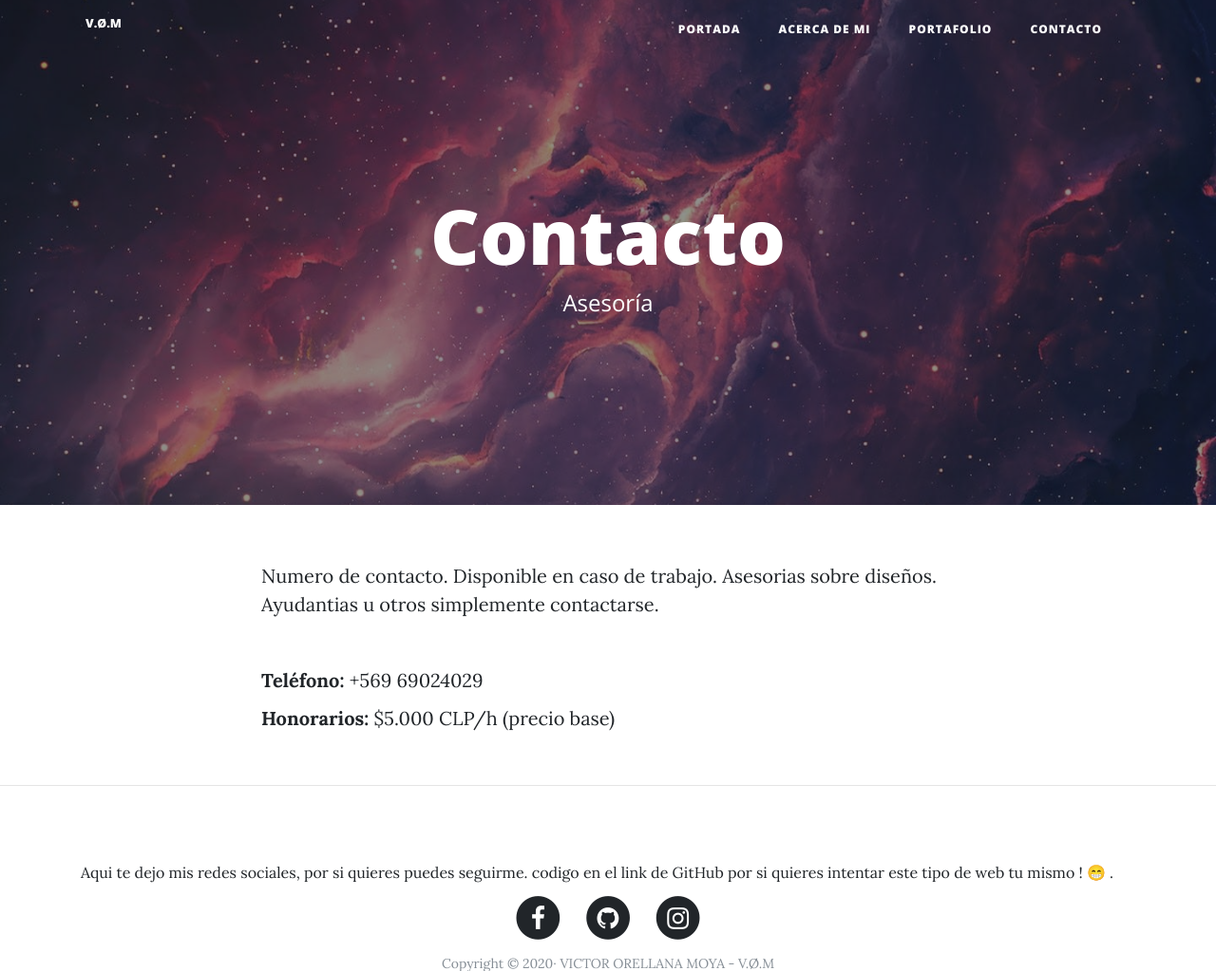
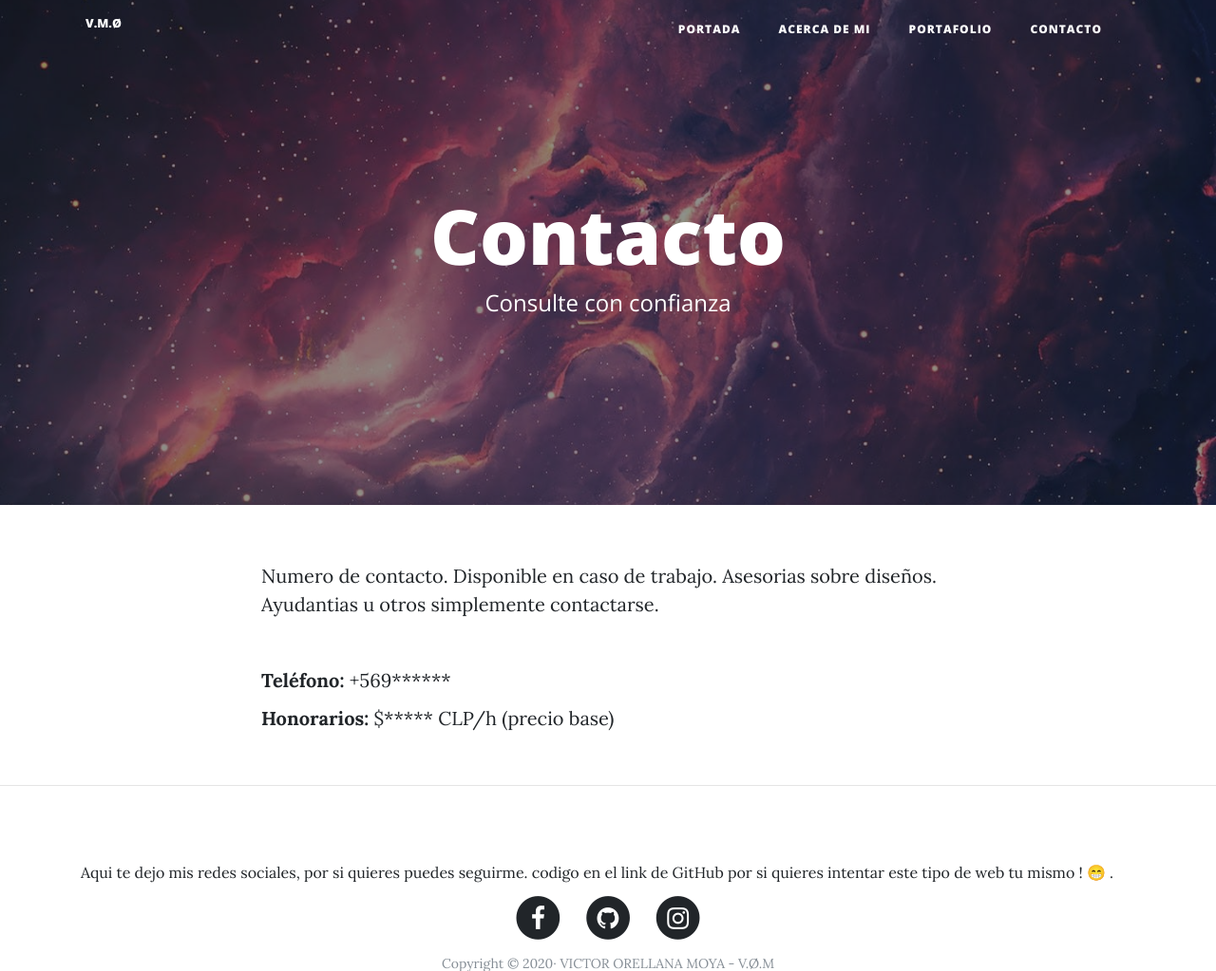
Before and after one commit to LitVom/Heart, a Django app: page /contact/ in a window 1280 px wide. Shown: the top 1023 px of the page at 95% size. Run offline with Django 3.2, Linux system fonts and the light colour scheme; some libraries are stand-ins or nearby versions.

Commit message:
cambios realizados despues de meses

```diff
--- a/core/templates/core/base.html
+++ b/core/templates/core/base.html
@@ -14,7 +14,7 @@
     <!-- Navegación -->
     <nav class="navbar navbar-expand-lg navbar-light fixed-top" id="mainNav">
         <div class="container">
-          <a class="navbar-brand" href="{% url 'home' %}">V.Ø.M</a>
+          <a class="navbar-brand" href="{% url 'home' %}">V.M.Ø</a>
           <button class="navbar-toggler navbar-toggler-right" type="button" data-toggle="collapse" data-target="#navbarResponsive" aria-controls="navbarResponsive" aria-expanded="false" aria-label="Toggle navigation">
             Menú
             <i class="fa fa-bars"></i>
--- a/core/templates/core/contact.html
+++ b/core/templates/core/contact.html
@@ -8,7 +8,7 @@
 
 {% block headers %}
     <h1>Contacto</h1>
-    <span class="subheading">Asesoría</span>
+    <span class="subheading">Consulte con confianza</span>
 {% endblock %}
 
 {% block content %}
@@ -21,8 +21,8 @@
 
         </p>
         <br>
-        <p><b>Teléfono:</b> +569 69024029</p>
-        <p><b>Honorarios:</b> $5.000 CLP/h (precio base)</p>
+        <p><b>Teléfono:</b> +569******</p>
+        <p><b>Honorarios:</b> $***** CLP/h (precio base)</p>
     </div>
 </div>
 {% endblock %}
```
Also changed, not shown: core/templates/core/about.html (+4 -6 lines), core/static/core/img/avatarmonkey.jpg (added), core/static/core/img/evilmonkey.gif (added), core/static/core/img/perfil.jpg (deleted), core/static/core/img/perfildefinitivo.jpg (deleted).
